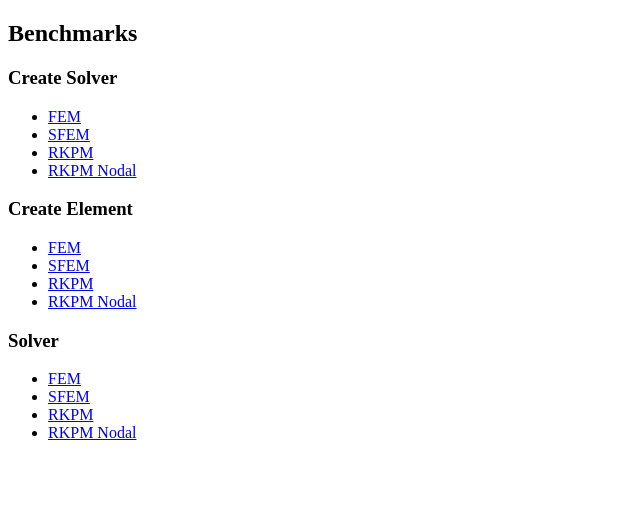
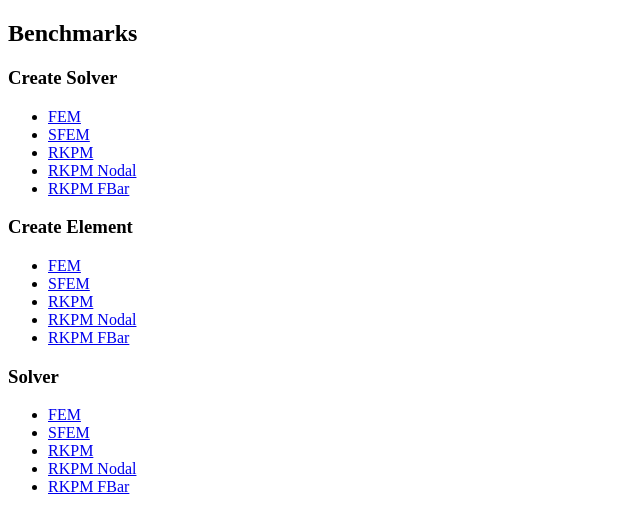
Before and after one commit to aperijake/aperi-mech, a plain HTML site: page dev/bench/aperi_mech_detailed/AperiAzureGPU2/index.html in a window 1280 px wide. Shown: the whole page, without its empty margins (0-640 px from the left). Drawn offline with Linux system fonts and the light colour scheme.

Commit message:
add links for F-bar results

```diff
--- a/dev/bench/aperi_mech_detailed/AperiAzureGPU2/index.html
+++ b/dev/bench/aperi_mech_detailed/AperiAzureGPU2/index.html
@@ -11,6 +11,7 @@
         <li><a href="sfem/create_solver/index.html">SFEM</a></li>
         <li><a href="rkpm/create_solver/index.html">RKPM</a></li>
         <li><a href="rkpm_nodal/create_solver/index.html">RKPM Nodal</a></li>
+        <li><a href="rkpm_fbar/create_solver/index.html">RKPM FBar</a></li>
     </ul>
     <h3>Create Element</h3>
     <ul>
@@ -18,6 +19,7 @@
         <li><a href="sfem/create_element/index.html">SFEM</a></li>
         <li><a href="rkpm/create_element/index.html">RKPM</a></li>
         <li><a href="rkpm_nodal/create_element/index.html">RKPM Nodal</a></li>
+        <li><a href="rkpm_fbar/create_element/index.html">RKPM FBar</a></li>
     </ul>
     <h3>Solver</h3>
     <ul>
@@ -25,6 +27,7 @@
         <li><a href="sfem/solver/index.html">SFEM</a></li>
         <li><a href="rkpm/solver/index.html">RKPM</a></li>
         <li><a href="rkpm_nodal/solver/index.html">RKPM Nodal</a></li>
+        <li><a href="rkpm_fbar/solver/index.html">RKPM FBar</a></li>
     </ul>
 </body>
 </html>
```
